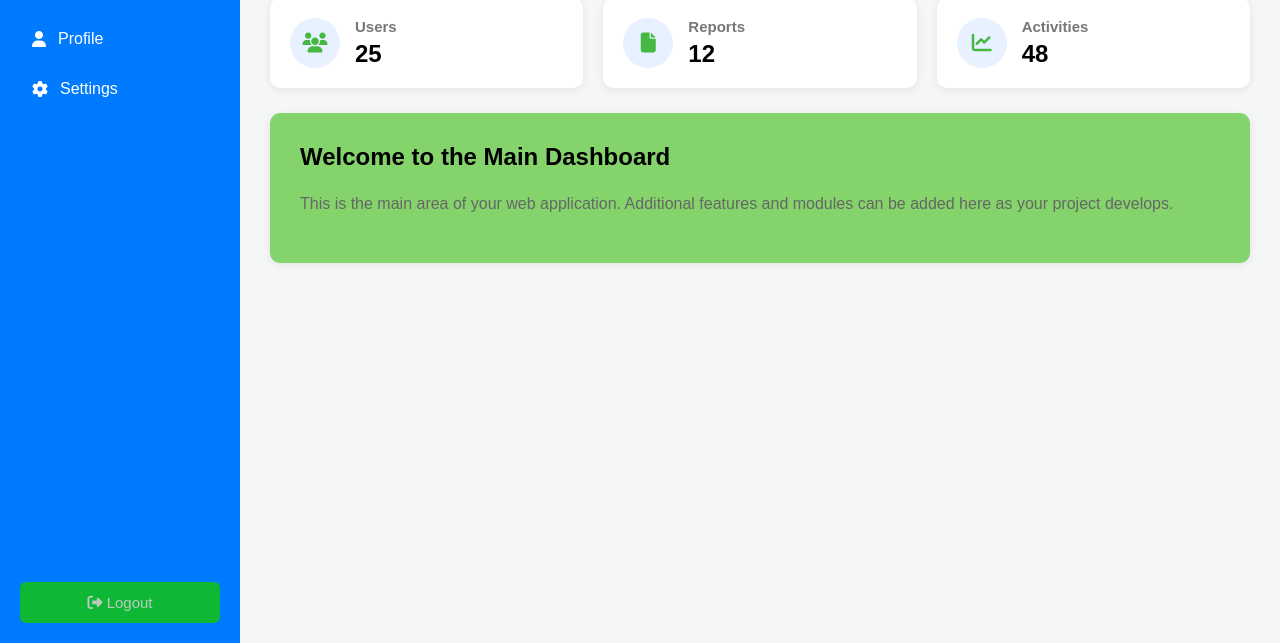
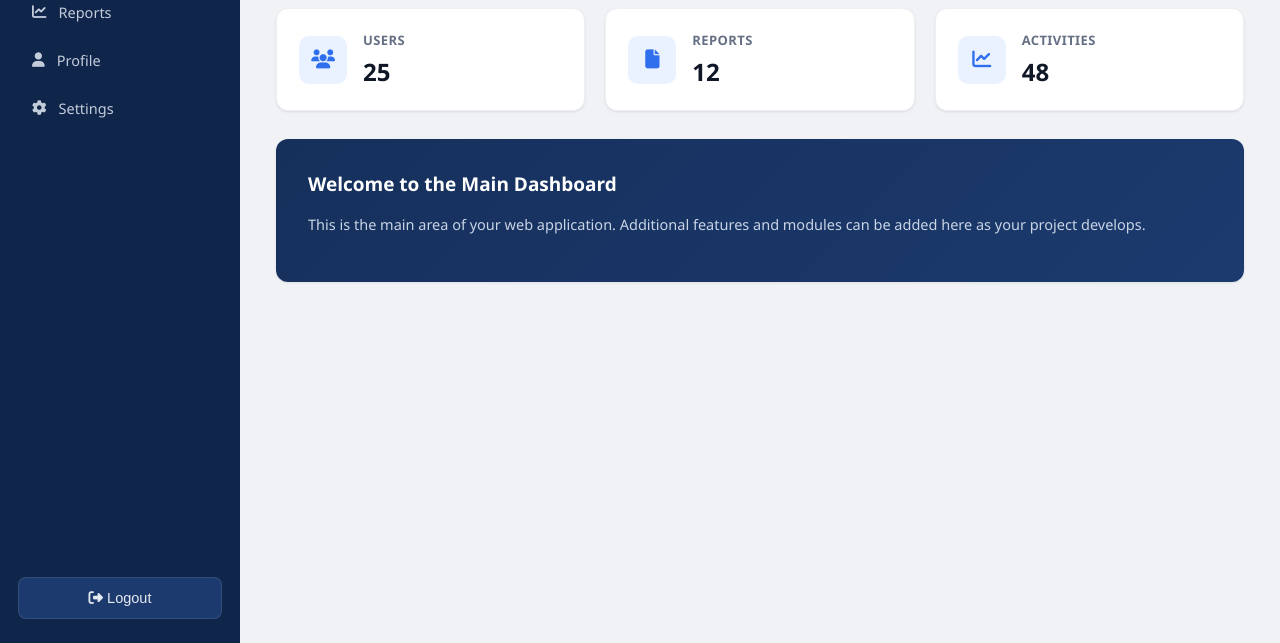
Before and after one commit to Codalisher14/web-application-group-projects, a website: page Main_Dashboard/main_dashboard.html in a window 1280 px wide. Shown: the part 157-800 px from the top of the page. Drawn offline with Linux system fonts and the light colour scheme.

Commit message:
Refactor main_dashboard.css for improved styling and layout consistency

```diff
--- a/Main_Dashboard/main_dashboard.css
+++ b/Main_Dashboard/main_dashboard.css
@@ -3,8 +3,9 @@
 }
 body {
   margin: 0;
- font-family: Arial, sans-serif;
- background: #f4f6f8;
+  font-family: 'Segoe UI', Roboto, Helvetica, Arial, sans-serif;
+  background: #f0f2f5;
+  color: #1f2937;
 }
 
 .sidebar {
@@ -13,9 +14,9 @@
   top: 0;
   width: 240px;
   height: 100vh;
- background: #007BFF;
- color: white;
- padding: 20px;
+  background: #10254a;
+  color: #e5e9f0;
+  padding: 24px 18px;
   display: flex;
   flex-direction: column;
 }
@@ -25,116 +26,151 @@
   align-items: center;
   gap: 10px;
   font-size: 18px;
- font-weight: bold;
+  font-weight: 600;
+  letter-spacing: 0.3px;
   padding-bottom: 30px;
+  border-bottom: 1px solid rgba(255,255,255,.08);
+  margin-bottom: 20px;
 }
 .dashboard-logo i {
- font-size: 25px;
+  font-size: 24px;
+  color: #4d8dff;
 }
 
 nav {
   display: flex;
   flex-direction: column;
- gap: 8px;
+  gap: 4px;
 }
 nav a {
- color: white;
+  color: #c3ccdb;
   text-decoration: none;
- padding: 12px;
- border-radius: 6px;
+  padding: 12px 14px;
+  border-radius: 8px;
   display: flex;
   align-items: center;
   gap: 12px;
+  font-size: 14.5px;
+  transition: background .15s ease, color .15s ease;
 }
 nav a:hover,
 nav a.active {
- background: rgba(255,255,255,.2);
+  background: rgba(255,255,255,.08);
+  color: #ffffff;
 }
+nav a.active {
+  border-left: 3px solid #4d8dff;
+  padding-left: 11px;
+}
+
 /* Logout */
 .logout-button {
   margin-top: auto;
   padding: 12px;
- background: #0fb834;
- color: rgb(187, 202, 190);
- border: none;
- border-radius: 6px;
+  background: #1c3a6e;
+  color: #e5e9f0;
+  border: 1px solid rgba(255,255,255,.1);
+  border-radius: 8px;
   cursor: pointer;
- font-size: 15px;
+  font-size: 14.5px;
+  font-weight: 500;
+  transition: background .15s ease;
 }
 .logout-button:hover {
- background: #a1e20a;
+  background: #24467f;
 }
 
 .main-content {
   margin-left: 240px;
- padding: 30px;
+  padding: 32px 36px;
 }
+
 /* Header */
 .dashboard-header {
- background: white;
- padding: 20px;
- border-radius: 10px;
- box-shadow: 0 2px 8px rgba(0,0,0,.08);
- margin-bottom: 25px;
+  background: #ffffff;
+  padding: 24px 28px;
+  border-radius: 12px;
+  box-shadow: 0 1px 3px rgba(16,24,40,.06), 0 1px 2px rgba(16,24,40,.04);
+  margin-bottom: 28px;
+  border: 1px solid #eef0f3;
 }
 .dashboard-header h1 {
- margin: 0 0 5px;
+  margin: 0 0 6px;
+  font-size: 22px;
+  font-weight: 600;
+  color: #101828;
 }
 .dashboard-header p {
   margin: 0;
- color: #777;
+  color: #667085;
+  font-size: 14px;
 }
 
 .cards {
   display: grid;
- grid-template-columns:
- repeat(3, 1fr);
+  grid-template-columns: repeat(3, 1fr);
   gap: 20px;
 }
 .card {
-    background: white;
- padding: 20px;
- border-radius: 10px;
- box-shadow: 0 2px 8px rgba(0,0,0,.08);
+  background: #ffffff;
+  padding: 22px;
+  border-radius: 12px;
+  box-shadow: 0 1px 3px rgba(16,24,40,.06), 0 1px 2px rgba(16,24,40,.04);
+  border: 1px solid #eef0f3;
   display: flex;
   align-items: center;
- gap: 15px;
+  gap: 16px;
+  transition: box-shadow .15s ease, transform .15s ease;
+}
+.card:hover {
+  box-shadow: 0 4px 12px rgba(16,24,40,.08);
+  transform: translateY(-1px);
 }
 .card-icon {
- width: 50px;
- height: 50px;
- border-radius: 50%;
- background: #e8f1ff;
- color: #45b841;
+  width: 48px;
+  height: 48px;
+  border-radius: 10px;
+  background: #eaf1ff;
+  color: #2f6fed;
   display: flex;
   justify-content: center;
   align-items: center;
- font-size: 20px;
+  font-size: 19px;
+  flex-shrink: 0;
 }
 .card h3 {
   margin: 0;
- font-size: 15px;
- color: #777;
+  font-size: 13px;
+  font-weight: 600;
+  color: #667085;
+  text-transform: uppercase;
+  letter-spacing: 0.4px;
 }
 .card p {
- margin: 5px 0 0;
+  margin: 6px 0 0;
   font-size: 24px;
- font-weight: bold;
+  font-weight: 700;
+  color: #101828;
 }
 
 .welcome-panel {
- margin-top: 25px;
- background: rgb(132, 212, 107);
- padding: 30px;
- border-radius: 10px;
- box-shadow: 0 2px 8px rgba(0,0,0,.08);
+  margin-top: 28px;
+  background: linear-gradient(135deg, #16305c 0%, #1c3a6e 100%);
+  color: #f0f4fa;
+  padding: 32px;
+  border-radius: 12px;
+  box-shadow: 0 1px 3px rgba(16,24,40,.08);
 }
 .welcome-panel h2 {
   margin-top: 0;
+  font-size: 19px;
+  font-weight: 600;
+  color: #ffffff;
 }
 .welcome-panel p {
- color: #666;
+  color: #c9d4e5;
   line-height: 1.6;
+  font-size: 14.5px;
 }
 
 @media (max-width: 768px) {
```
Lines whose indentation alone changed are shown as unchanged.
